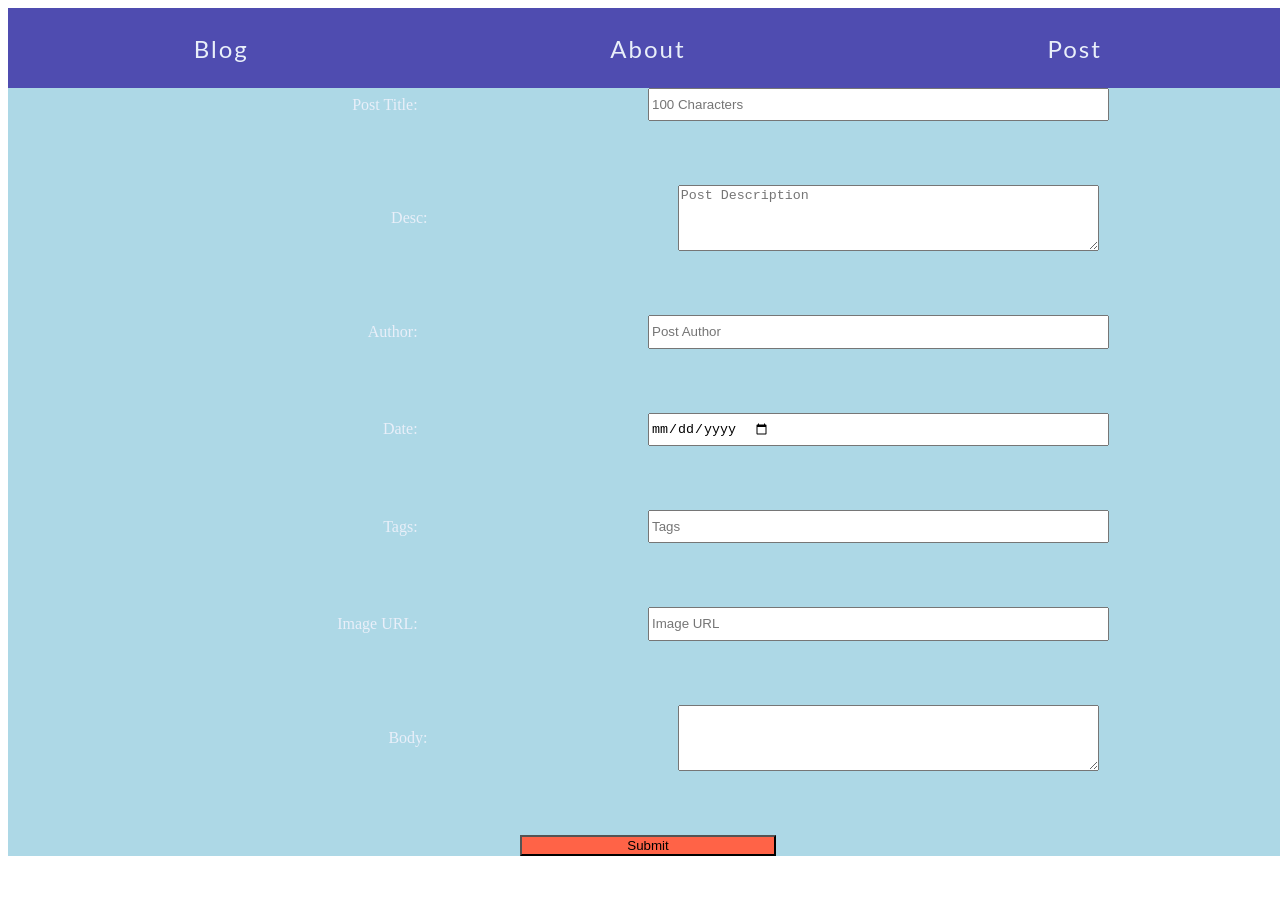
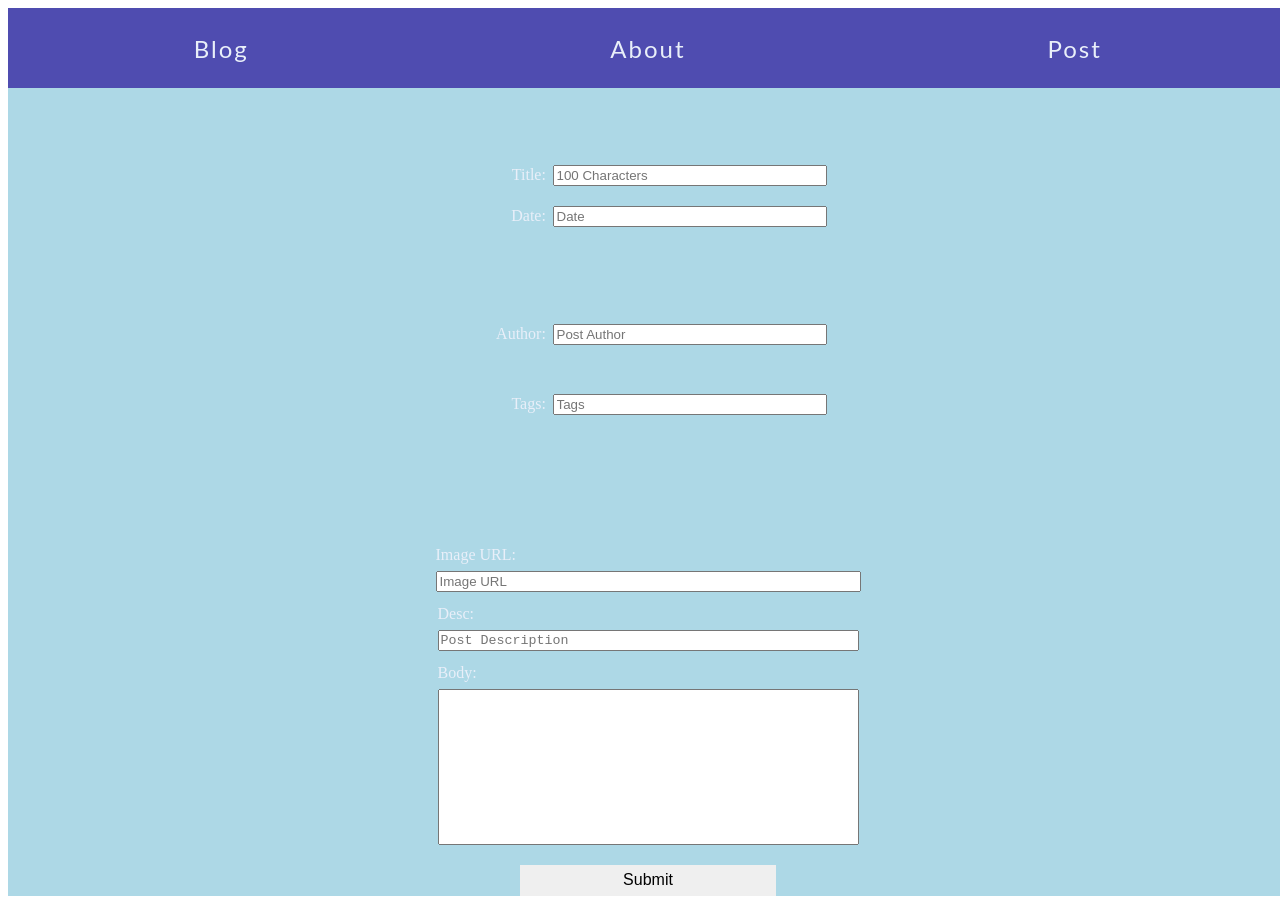
Before and after one commit to cody-m-jenkins/vschool-group-project, a React (Create React App) app in the folder client/: page /postpage in a window 1280 px wide. Before the commit the page ends 864 px from the top, so only its background shows below. Built offline with nearby package versions, Linux system fonts and the light colour scheme; no server answers.

Commit message:
Update PostPage
Changed Date to String (But might want to re-add the Date type for the presentation unless there is some functionality that won't be able to happen without it.

```diff
--- a/client/src/components/PostPage.js
+++ b/client/src/components/PostPage.js
@@ -45,10 +45,12 @@ class PostPage extends Component {
         return (
             <div className='post-page-container'>
                 <form onSubmit={this.onSubmit}>
+                    <div className='split'>
+                        <div className='left-inputs'>
                             <div className='input-container'>
-                        <label>Post Title:</label>
+                                <label>Title:</label>
                                 <input
-                        className='input-title'
+                                className='input-title title'
                                 required type='string'
                                 name='title'
                                 value={title}
@@ -57,19 +59,18 @@ class PostPage extends Component {
                             </div>
 
                             <div className='input-container'>
-                        <label>Desc:</label>
-
-                        <textarea
-                        rows='4' cols='50'
-                        className='input-description'
-                        required type='string'
-                        name='description'
-                        value={description}
+                                <label>Date:</label>
+                                <input
+                                className='input-blogDate'
+                                type='string'
+                                name='date'
+                                value={date}
                                 onChange={this.onChange}
-                        placeholder='Post Description'></textarea>
-
+                                placeholder='Date' />
+                            </div>
                         </div>
 
+                        <div className='right-inputs'>
                             <div className='input-container'>
                                 <label>Author:</label>
                                 <input
@@ -82,17 +83,6 @@ class PostPage extends Component {
                             </div>
 
                             <div className='input-container'>
-                        <label>Date:</label>
-                        <input
-                        className='input-blogDate'
-                        type='date'
-                        name='date'
-                        value={date}
-                        onChange={this.onChange}
-                        placeholder='Date' />
-                    </div>
-
-                    <div className='input-container'>
                                 <label>Tags:</label>
                                 <input
                                 className='input-blogTags'
@@ -102,11 +92,16 @@ class PostPage extends Component {
                                 onChange={this.onChange}
                                 placeholder='Tags' />
                             </div>
+                        </div>
+                    </div>
+
+                    <div className='center-inputs'>
 
                         <div className='input-container'>
                             <label>Image URL:</label>
                             <input
                             className='input-blogImgUrl'
+                            size='50'
                             type='string'
                             name='imgUrl'
                             value={imgUrl}
@@ -115,19 +110,30 @@ class PostPage extends Component {
                         </div>
 
                         <div className='input-container'>
+                            <label>Desc:</label>
+                            <textarea
+                            rows='1' cols='50'
+                            className='input-description'
+                            required type='string'
+                            name='description'
+                            value={description}
+                            onChange={this.onChange}
+                            placeholder='Post Description'>Enter Description Here</textarea>
+                        </div>
+                        <div className='input-container'>
                             <label>Body:</label>
                             <textarea
-                        rows="4" cols="50"
+                            rows="10" cols="50"
                             className='input-body'
                             required type='string'
                             name='blogBody'
                             value={blogBody}
                             onChange={this.onChange}
-                        ></textarea>
+                            >Enter Body Content Here</textarea>
+                        </div>
                     </div>
                     <button type='submit'>Submit</button>
                 </form>
-
             </div>
         )
     }
--- a/client/src/css/post-page.css
+++ b/client/src/css/post-page.css
@@ -2,6 +2,8 @@
     box-sizing: border-box;
     width: 100%;
     height: 100%;
+    display: flex;
+    justify-content: center;
     color: #e9eff9;
     /* border: 1px solid tomato; */
 }
@@ -13,61 +15,199 @@ form {
     display: flex;
     flex-direction: column;
     align-items: center;
+    /* border: 1px solid white; */
+}
+
+.split {
+    box-sizing: border-box;
+    width: 100%;
+    height: 100%;
+    display: flex;
+    flex-direction: row;
+    justify-content: space-around;
+    align-items: space-around;
+    /* border: 1px solid purple; */
+}
+
+.left-inputs {
+    box-sizing: border-box;
+    width: 40%;
+    display: flex;
+    flex-direction: column;
+    padding: 6%;
+    /* border: 1px solid lightcoral; */
+}
+
+.left-inputs input {
+    margin-bottom: 15pt;
+}
+
+.right-inputs {
+    box-sizing: border-box;
+    width: 40%;
+    display: flex;
+    flex-direction: column;
+    padding: 6%;
+    /* border: 1px solid lightseagreen; */
+}
+
+.right-inputs input {
+    margin-bottom: 15%;
+}
+
+.center-inputs {
+    box-sizing: border-box;
+    display: flex;
+    flex-direction: column;
+    align-items: center;
+    padding: 5pt;
+    /* border: 1px solid lightblue; */
+}
+
+.center-inputs label {
+    box-sizing: border-box;
+    width: 100%;
+    display: flex;
+    padding-bottom: 5pt;
+    /* background: lightblue; */
+}
+
+.center-inputs input {
+    box-sizing: border-box;
+    display: flex;
+    margin-bottom: 10pt;
     /* border: 1px solid lightgreen; */
 }
 
-.input-container {
-    box-sizing: border-box;
-    width: 90%;
-    height: 100%;
-    display: flex;
-    align-items: center;
-    justify-content: space-around;
-    margin-bottom: 5%;
-    /* border: 1px solid tomato; */
-}
-
-.input-container label {
+.center-inputs textarea {
     box-sizing: border-box;
     display: flex;
-    justify-content: flex-end;
-    width: 20%;
-    /* background: lightseagreen; */
-}
-
-.input-container input {
-    box-sizing: border-box;
-    width: 40%;
-    height: 25pt;
-    display: flex;
-    /* background: lightgreen; */
-}
-
-.input-container textarea {
-    /* background: lightskyblue; */
+    margin-bottom: 10pt;
+    resize: none;
 }
 
 button {
-    background: tomato;
+    box-sizing: border-box;
     width: 20%;
-    height: 20%;
+    display: flex;
+    justify-content: center;
+    padding: 5pt;
+    font-size: 1rem;
+    border: none;
 }
 
-@media (min-width: 480px) and (max-width: 767px) {
+@media (min-width: 510px) and (max-width: 767px) {
     .post-page-container {
-        /* background: lightslategray; */
+        background: lightslategray;
     }
+
+    .split {
+        flex-direction: column;
+        align-items: center;
+        /* background: lightblue; */
+    }
+
+    .left-inputs {
+        /* padding-top: 0; */
+        align-items: flex-end;
+    }
+
+    .left-inputs label {
+        margin-right: 5pt;
+    }
+
+    .left-inputs input {
+        width: 100pt;
+    }
+
+    .right-inputs {
+        padding-top: 0;
+        align-items: flex-end;
+    }
+
+    .right-inputs label {
+        margin-right: 5pt;
+    }
+
+    .right-inputs input {
+        width: 100pt;
+    }
+
 }
 
 @media (min-width: 768px) and (max-width: 1023px) {
     .post-page-container {
         background: lightcoral;
     }
+
+    .split {
+        flex-direction: column;
+        align-items: center;
+        /* background: lightblue; */
+    }
+
+    .left-inputs {
+        /* padding-top: 0; */
+        align-items: flex-end;
+    }
+
+    .left-inputs label {
+        margin-right: 5pt;
+    }
+
+    .left-inputs input {
+        width: 150pt;
+    }
+
+    .right-inputs {
+        padding-top: 0;
+        align-items: flex-end;
+    }
+
+    .right-inputs label {
+        margin-right: 5pt;
+    }
+
+    .right-inputs input {
+        width: 150pt;
+    }
 }
 
 @media (min-width: 1024px) and (max-width: 1280px) {
     .post-page-container {
         background: lightblue;
+    }
+
+    .split {
+        flex-direction: column;
+        align-items: center;
+        /* background: lightblue; */
+    }
+
+    .left-inputs {
+        /* padding-top: 0; */
+        align-items: flex-end;
+    }
+
+    .left-inputs label {
+        margin-right: 5pt;
+    }
+
+    .left-inputs input {
+        width: 200pt;
+    }
+
+    .right-inputs {
+        padding-top: 0;
+        align-items: flex-end;
+    }
+
+    .right-inputs label {
+        margin-right: 5pt;
+    }
+
+    .right-inputs input {
+        width: 200pt;
     }
 }
 
```
Lines whose indentation alone changed are shown as unchanged.
